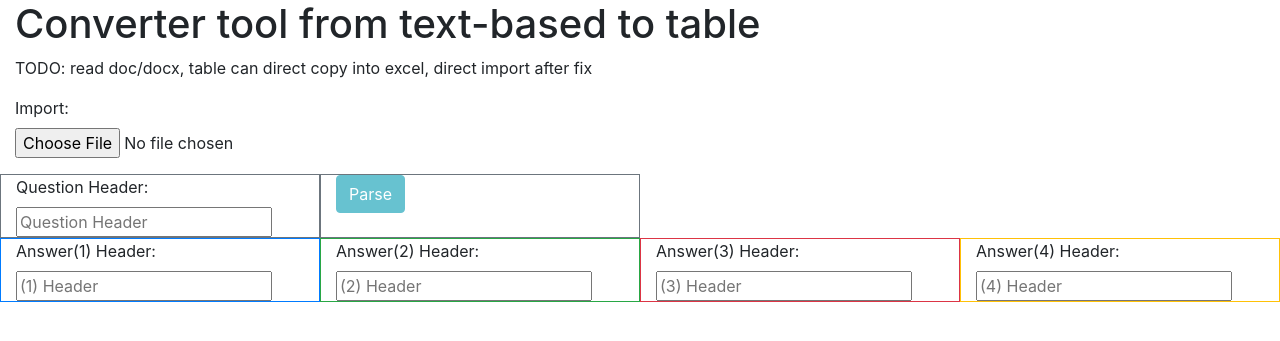
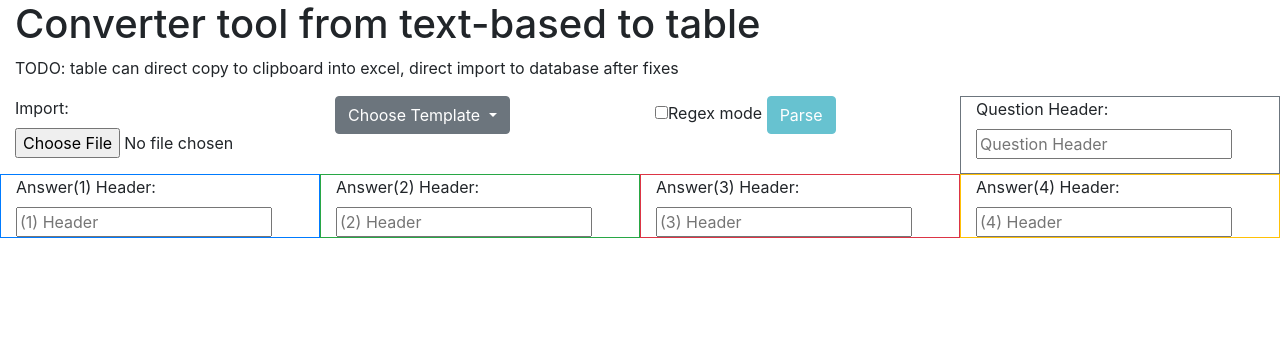
Before and after one commit to khoai23/exam_builder, a Flask app: page /convert in a window 1280 px wide. Shown: the part 56-397 px from the top of the page. Run offline with Flask 3, Linux system fonts and the light colour scheme; some libraries are stand-ins or nearby versions.

Commit message:
update: convert job mostly done

```diff
--- a/app.py
+++ b/app.py
@@ -135,7 +135,12 @@ def convert_text_to_table():
         json_data = request.get_json()
         assert all((field in json_data for field in ["text", "cues"])), "Missing field in data: {}".format(json_data)
         # convert cues to pattern variant (for re.finditer); and nulling out empty field
-        qcue, *acue = [re.escape(c).strip() if len(c.strip()) > 0 else None for c in json_data["cues"]]
+        if(json_data.get("cue_is_regex", False)):
+            to_regex = lambda c: c
+        else:
+            to_regex = lambda c: re.escape(c)
+        qcue, *acue = [to_regex(c).strip() if len(c.strip()) > 0 else None for c in json_data["cues"]]
+        print(qcue, acue)
         text = json_data["text"]
         problems = read_and_convert(text, question_cue=qcue, answer_cues=acue)
         return flask.jsonify(result=True, problems=problems)
--- a/static/convert.js
+++ b/static/convert.js
@@ -2,35 +2,94 @@
 //const parser = new DOMParser();
 var current_text = "";
 
+// black magic section: taken from https://docxtemplater.com/faq/#how-can-i-retrieve-the-docx-content-as-text
+function str2xml(str) {
+    if (str.charCodeAt(0) === 65279) {
+        // BOM sequence
+        str = str.substr(1);
+    }
+    return new DOMParser().parseFromString(str, "text/xml");
+}
+
+// get the docx content; apparently this wont even need docxtemplater
+function getParagraphs(content) {
+    const zip = new PizZip(content);
+	console.log(zip);
+    const xml = str2xml(zip.files["word/document.xml"].asText());
+    const paragraphsXml = xml.getElementsByTagName("w:p");
+    const paragraphs = [];
+
+    for (let i = 0, len = paragraphsXml.length; i < len; i++) {
+        let fullText = "";
+        const textsXml =
+            paragraphsXml[i].getElementsByTagName("w:t");
+        for (let j = 0, len2 = textsXml.length; j < len2; j++) {
+            const textXml = textsXml[j];
+            if (textXml.childNodes) {
+                fullText += textXml.childNodes[0].nodeValue;
+            }
+        }
+
+        paragraphs.push(fullText);
+    }
+    return paragraphs;
+}
+
 // read the text from txt file and display it as is
 function update_text(event) {
 	// TODO support reading Word; I know I did this some time ago
-	var fr=new FileReader();
-	fr.onload=function(){
-		current_text = fr.result;
-		// convert current text to HTML formatted
-		//let dom = parser.parseFromString(current_text, "text/html");
-		//console.log(current_text);
-		$("#raw_text").html(current_text.replaceAll("\n", "<br \>"));
-		$("#raw_text_wrapper").show();
-		allow_upload();
+	var target_file = event.currentTarget.files[0];
+	var fr = new FileReader();
+	if(target_file.name.includes(".txt")) {
+		// txt file; read as utf-8 formatted
+		console.log("File", target_file.name, "is text; handling..")
+		fr.onload = function(){
+			current_text = fr.result;
+			// convert current text to HTML formatted
+			//let dom = parser.parseFromString(current_text, "text/html");
+			//console.log(current_text);
+			//$("#raw_text").html(current_text.replaceAll("\n", "<br \>"));
+			update_highlight(event);
+			$("#raw_text_wrapper").show();
+			// allow_upload();
+		}
+		fr.readAsText(target_file, "utf-8");
+	} else if (target_file.name.includes(".docx")) {
+		console.log("File", target_file.name, "is docx; handling..")
+		fr.onload = function() {
+			let content = fr.result;
+			// const zip = new PizZip(content);
+			// const doc = new window.docxtemplater(zip);
+			current_text = getParagraphs(content).join("\n");
+			//$("#raw_text").html(current_text.replaceAll("\n", "<br \>"));
+			update_highlight(event);
+			$("#raw_text_wrapper").show();
+			//allow_upload();
+		}
+		fr.readAsBinaryString(target_file);
+	} else {
+		alert("Invalid file:`", target_file.name, "`; please choose a valid option (from docx/txt).")
 	}
-	fr.readAsText(event.currentTarget.files[0], "utf-8");
 }
 
 function update_highlight(event) {
 	// reload all possible markup with its own
 	var highlighted_text = current_text;
+	var is_regex = $("#cue_is_regex").is(":checked");
 	for (const [id, type] of [["#question_header", "text-light bg-dark"], ["#answer1_header", "text-light bg-primary"], ["#answer2_header", "text-light bg-success"], ["#answer3_header", "text-light bg-danger"], ["#answer4_header", "text-black bg-warning"]]) {
 		let header = $(id).val();
 		if(header.length > 0) {
 			// is a valid header, find and colorize all instance in
-			highlighted_text = highlighted_text.replaceAll(header, "<span class=\"" + type + "\">" + header + "</span>");
+			let searcher = header;
+			if(is_regex) {
+				searcher = new RegExp("(" + header + ")", "g");
+			}
+			highlighted_text = highlighted_text.replaceAll(searcher, "<span class=\"" + type + "\">$1</span>");
 		}
 	}
 	// load into the raw_text field again
 	$("#raw_text").html(highlighted_text.replaceAll("\n", "<br \>"));
-	console.log(highlighted_text);
+	// console.log(highlighted_text);
 	// also reset uploading button to correct state
 	allow_upload();
 }
@@ -52,24 +111,28 @@ function populate_table(problems) {
 		table_content.append(row);
 		// for q/a1-4; each row is a textarea
 		for(q of ["question", "answer1", "answer2", "answer3", "answer4"]) {
-			let input = $("<pre id=\"" + q + "\" contenteditable />");
+			let input = $("<div id=\"" + q + "\" style=\"white-space: pre-wrap;\" contenteditable />");
 			let cell = $("<td />");
 			row.append(cell); cell.append(input);
-			input.text(p[q]);
+			input.text(p[q].trim());
 		}
 		// correct (dropdown 1-4), category (textarea), tag (textarea), use (checkbox)
-		let input_correct_btn = $("<button class=\"btn btn-secondary dropdown-toggle\" id=\"correct\" data-toggle=\"correct_dropdown\" aria-haspopup=\"true\" aria-expanded=\"false\">?</button>");
+		// just use checkbox for now
+		let input_use = $("<input type=\"checkbox\" id=\"use\"/>");
+		let cell = $("<td />");
+		row.append(cell); cell.append(input_use);
+		/*
+		let input_correct_btn = $("<button class=\"btn btn-secondary dropdown-toggle\" id=\"correct\" data-toggle=\"dropdown\" aria-haspopup=\"true\" aria-expanded=\"false\">?</button>");
 		let input_correct_dropdown = $("<div class=\"dropdown-menu\" /> aria-labelledby=\"correct\"");
-		for(var i=1; i<=4;i++) input_correct_dropdown.append( $("<button class=\"btn btn-link\">" + i + "</button>") );
+		for(var i=1; i<=4;i++) input_correct_dropdown.append( $("<button class=\"btn btn-link\" onclick=select_correct_id(event)>" + i + "</button>") );
 		let input_correct = $("<div class=\"correct_dropdown\" />");
 		input_correct.append(input_correct_btn, input_correct_dropdown);
 		let input_category = $("<input type=\"textarea\" id=\"category\"/>");
 		let input_tags = $("<input type=\"textarea\" id=\"tag\"/>");
-		let input_use = $("<input type=\"checkbox\" id=\"use\"/>");
 		for(ip of [input_correct, input_category, input_tags, input_use]) {
 			let cell = $("<td />");
 			row.append(cell); cell.append(ip);
-		}
+		}*/
 	}
 	// show the table if needed.
 	$("#parse_table_wrapper").show();
@@ -77,9 +140,11 @@ function populate_table(problems) {
 
 function upload_convertable() {
 	// upload the raw text as string, this simplifies flow when dealing with doc/docx
-	let cues = ["#question_header", "#answer1_header", "#answer2_header", "#answer3_header", "#answer4_header"].map(id => $(id).val());
-	console.log(cues);
-	let payload = JSON.stringify({"text": current_text, "cues": cues});
+	// trim to prevent nonsense spacing
+	let cues = ["#question_header", "#answer1_header", "#answer2_header", "#answer3_header", "#answer4_header"].map(id => $(id).val().trim());
+	let cue_is_regex = $("#cue_is_regex").is(":checked");
+	console.log(current_text, cues, cue_is_regex);
+	let payload = JSON.stringify({"text": current_text, "cues": cues, "cue_is_regex": cue_is_regex});
 	$.ajax({
 			url: "convert_text_to_table",
 			type: "POST",
@@ -101,6 +166,141 @@ function upload_convertable() {
 	// console.log($("#file_import").prop("files")[0]);
 }
 
+// gotten from https://stackoverflow.com/questions/14964035/how-to-export-javascript-array-info-to-csv-on-client-side
+function export_to_csv(filename, rows, headers) {
+	var processRow = function (row) {
+		var finalVal = '';
+		for (var j = 0; j < row.length; j++) {
+			var innerValue = row[j] === null ? '' : row[j].toString();
+			if (row[j] instanceof Date) {
+				innerValue = row[j].toLocaleString();
+			};
+			var result = innerValue.replace(/"/g, '""');
+			if (result.search(/("|,|\n)/g) >= 0)
+				result = '"' + result + '"';
+			if (j > 0)
+				finalVal += ',';
+			finalVal += result;
+		}
+		return finalVal + '\n';
+	};
+
+	var csvFile = '';
+	if(headers !== undefined) {
+		csvFile += headers.join(",") + '\n';
+	}
+	for (var i = 0; i < rows.length; i++) {
+		csvFile += processRow(rows[i]);
+	}
+
+	var blob = new Blob([csvFile], { type: 'text/csv;charset=utf-8;' });
+	if (navigator.msSaveBlob) { // IE 10+
+		navigator.msSaveBlob(blob, filename);
+	} else {
+		var link = document.createElement("a");
+		if (link.download !== undefined) { // feature detection
+			// Browsers that support HTML5 download attribute
+			var url = URL.createObjectURL(blob);
+			link.setAttribute("href", url);
+			link.setAttribute("download", filename);
+			link.style.visibility = 'hidden';
+			document.body.appendChild(link);
+			link.click();
+			document.body.removeChild(link);
+		}
+	}
+}
+
+function save_csv(event) {
+	// convert all rows to corresponding fields
+	var table_rows = $("#parse_table").find("tbody").find("tr");
+	var rows = [];
+	table_rows.each(function() {
+		//console.log($(this).find("#use"));
+		if(!$(this).find("#use").is(":checked")) {
+			// ignore if question is not checked
+			return;
+		}
+		let row = ["#question", "#answer1", "#answer2", "#answer3", "#answer4"].map(id => $(this).find(id).text());
+		//console.log(row);
+		rows.push(row);
+	});
+	if(rows.length > 0) {
+		//console.log(rows);
+		filename = $("#file_import")[0].files[0].name.replaceAll(" ", "_").split(".")[0] + ".csv";
+		export_to_csv(filename, rows, ["Question", "Answer 1", "Answer 2", "Answer 3", "Answer 4"]);
+		$("#save_status").show().text("Exported to \"" + filename + "\"");
+	} else {
+		alert("No row selected; cannot export");
+	}
+}
+
+// toggle selection of the use field
+function toggle_use(event) {
+	var all_use_checkboxes = $("#parse_table").find("input:checkbox");
+	// to_state is true when at least one checkbox is unclicked, and false otherwise
+	console.log(all_use_checkboxes.toArray());
+	let to_state = all_use_checkboxes.toArray().some(node => !$(node).is(":checked"));
+	// console.log(all_use_checkboxes, to_state);
+	all_use_checkboxes.each(function() { $(this).prop("checked", to_state); })
+}
+
+// select specific answer as correct.
+function select_correct_id(event) {
+	console.log("Clicked: ", event.currentTarget);
+}
+
+//function to hardfix specific templates.
+function choose_template(index) {
+	// console.log(index);
+	switch(index) {
+		case 0:
+			["#question_header", "#answer1_header", "#answer2_header", "#answer3_header", "#answer4_header"].map(id => $(id).prop("disabled", false));
+			$("#cue_is_regex").prop("checked", false);
+			break;
+		case 1:
+			["#question_header", "#answer1_header", "#answer2_header", "#answer3_header", "#answer4_header"].map(id => $(id).prop("disabled", true));
+			$("#question_header").val("Câu \\d+(:|\\.)");
+			$("#answer1_header").val("A\\.");
+			$("#answer2_header").val("B\\.");
+			$("#answer3_header").val("C\\.");
+			$("#answer4_header").val("D\\.");
+			$("#cue_is_regex").prop("checked", true);
+			break;
+		case 2:
+			["#question_header", "#answer1_header", "#answer2_header", "#answer3_header", "#answer4_header"].map(id => $(id).prop("disabled", true));
+			$("#question_header").val("Bài \\d+(:|\\.)");
+			$("#answer1_header").val("A\\.");
+			$("#answer2_header").val("B\\.");
+			$("#answer3_header").val("C\\.");
+			$("#answer4_header").val("D\\.");
+			$("#cue_is_regex").prop("checked", true);
+			break;
+		default:
+			// for safety, unrecognized value re-enable all fields
+			["#question_header", "#answer1_header", "#answer2_header", "#answer3_header", "#answer4_header"].map(id => $(id).prop("disabled", false));
+			break;
+	}
+	update_highlight();
+}
+
+// allow copying table directly to clipboard
+function copy_to_clipboard(event) {
+	var copy_table = $("tbody").clone();
+	// removing last row of every internal row
+	copy_table.find("tr td:last-child").remove();
+	console.log(copy_table);
+	// convert to blob
+	// var blob = new Blob([copy_table[0].outerHTML], { type: "text/html" });
+	copy_table.hide()
+	$("table").append(copy_table);
+	var range = document.createRange();
+	range.selectNode(copy_table[0]);
+	window.getSelection().addRange(range) ;
+	document.execCommand('copy');
+	copy_table.remove();
+}
+
 $(document).ready(function() {
 	// first reset
 	allow_upload();
--- a/templates/convert.html
+++ b/templates/convert.html
@@ -26,25 +26,37 @@
 
 		<div class="container-fluid">
 			<h1>Converter tool from text-based to table</h1>
-			<p>TODO: read doc/docx, table can direct copy into excel, direct import after fix</p>
+			<p>TODO: table can direct copy to clipboard into excel, direct import to database after fixes</p>
 		</div>
 
 		<div class="container-fluid">
 			<div class="form-group" id="raw_text_wrapper" style="display: none;">
 				<label for="raw_text"><b>Raw Text:</b></label>
-				<div id="raw_text" style="max-height: 300px; overflow-y: auto;"> </div>
-			</div>
-			<div class="form-group">
-				<label for="file_import">Import: </label>
-				<input type="file" class="form-control-file" id="file_import" onchange="update_text(event)"> </input>
+				<div id="raw_text" class="border" style="max-height: 300px; overflow-y: auto;"> </div>
 			</div>
 			<div class="row">
+				<div class="col-md-3 col-sm-6 form-group">
+					<label for="file_import">Import: </label>
+					<input type="file" class="form-control-file" accept=".txt,.docx" id="file_import" onchange="update_text(event)"> </input>
+				</div>
+				<div class="col-md-3 col-sm-6">
+					<div class="dropdown">
+						<button class="btn btn-secondary dropdown-toggle" type="button" id="choose_template_dropdown" data-toggle="dropdown" aria-haspopup="true" aria-expanded="false"> Choose Template </button>
+						<div class="dropdown-menu" aria-labelledby="choose_template_dropdown">
+							<button class="btn btn-link" onclick="choose_template(0)">No template</button>
+							<div class="dropdown-divider"></div>
+							<button class="btn btn-link" onclick="choose_template(1)">Q: [Câu XX:/Câu XX.] A: [A. B. C. D.]</button>
+							<button class="btn btn-link" onclick="choose_template(2)">Q: [Bài XX:/Bài XX.] A: [A. B. C. D.]</button>
+						</div>
+					</div>
+				</div>
+				<div class="col-md-3 col-sm-6">
+					<input type="checkbox" id="cue_is_regex">Regex mode</input>
+					<button class="btn btn-info" id="upload_btn" onclick="upload_convertable(event)">Parse</button>
+				</div>
 				<div class="border border-secondary col-md-3 col-sm-6">
 					<label class="d-sm-block" for="question_header"> Question Header: </label>
 					<input type="text" id="question_header" onchange="update_highlight(event)" placeholder="Question Header"></input>
-				</div>
-				<div class="border border-secondary col-md-3 col-sm-6">
-					<button class="btn btn-info" id="upload_btn" onclick="upload_convertable(event)">Parse</button>
 				</div>
 			</div>
 			<div class="row">
@@ -66,7 +78,7 @@
 				</div>
 			</div>
 		</div>
-		<div class="container-fluid table-responsive" id="parse_table_wrapper" style="display: none;">
+		<div class="container-fluid table-responsive my-2" id="parse_table_wrapper" style="display: none;">
 			<table class="table table-hover table-bordered" id="parse_table" style="display: block; max-height: 600px; overflow: auto;">
 				<thead class="thead-light">
 					<tr>
@@ -75,20 +87,32 @@
 						<th style="position: sticky; top: 0;">Answer 2</th>
 						<th style="position: sticky; top: 0;">Answer 3</th>
 						<th style="position: sticky; top: 0;">Answer 4</th>
-						<th style="position: sticky; top: 0;">Correct</th>
+<!--						<th style="position: sticky; top: 0;">Correct</th>
 						<th style="position: sticky; top: 0;">Category</th>
-						<th style="position: sticky; top: 0;">Tag</th>
-						<th style="position: sticky; top: 0;">Use</th>
+						<th style="position: sticky; top: 0;">Tag</th> -->
+						<th style="position: sticky; top: 0;">
+							<button class="btn btn-link p-0" onclick="toggle_use(event)">Use</button>
+						</th>
 					</tr>
 				</thead>
 				<tbody>
 				</tbody>
 			</table>
+			<div class="container-fluid d-flex">
+				<button class="btn border border-info" onclick="copy_to_clipboard(event)" disabled>Copy All to Clipboard</button>
+				<span class="ml-auto text-success p-2" id="save_status" style="display: none;" ></span>
+				<button class="btn btn-info" onclick="save_csv(event)">Save as CSV</button>
+			</div>
 		</div>
 
 		<script src="https://code.jquery.com/jquery-3.7.0.min.js" integrity="sha256-2Pmvv0kuTBOenSvLm6bvfBSSHrUJ+3A7x6P5Ebd07/g=" crossorigin="anonymous"></script>
 		<script src="https://cdn.jsdelivr.net/npm/popper.js@1.14.3/dist/umd/popper.min.js" integrity="sha384-ZMP7rVo3mIykV+2+9J3UJ46jBk0WLaUAdn689aCwoqbBJiSnjAK/l8WvCWPIPm49" crossorigin="anonymous"></script>
 		<script src="https://cdn.jsdelivr.net/npm/bootstrap@4.1.3/dist/js/bootstrap.min.js" integrity="sha384-ChfqqxuZUCnJSK3+MXmPNIyE6ZbWh2IMqE241rYiqJxyMiZ6OW/JmZQ5stwEULTy" crossorigin="anonymous"></script>
+		<script src="https://cdnjs.cloudflare.com/ajax/libs/docxtemplater/3.37.10/docxtemplater.js"></script>
+		<script src="https://unpkg.com/pizzip@3.1.4/dist/pizzip.js"></script>
+		<script src="https://cdnjs.cloudflare.com/ajax/libs/FileSaver.js/1.3.8/FileSaver.js"></script>
+		<script src="https://unpkg.com/pizzip@3.1.4/dist/pizzip-utils.js"></script>
+		<script src="https://cdnjs.cloudflare.com/ajax/libs/clipboard.js/2.0.11/clipboard.min.js"></script>
 		<script src={{ url_for('static', filename="convert.js") }}></script>
 	</body>
 </html>
```
Also changed, not shown: convert_file.py (+13 -3 lines).
